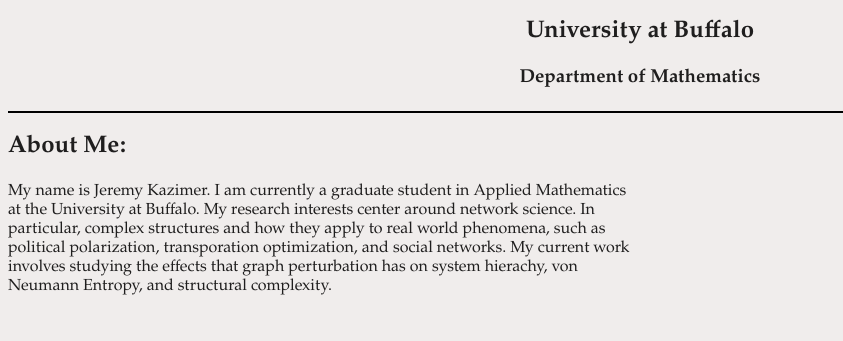
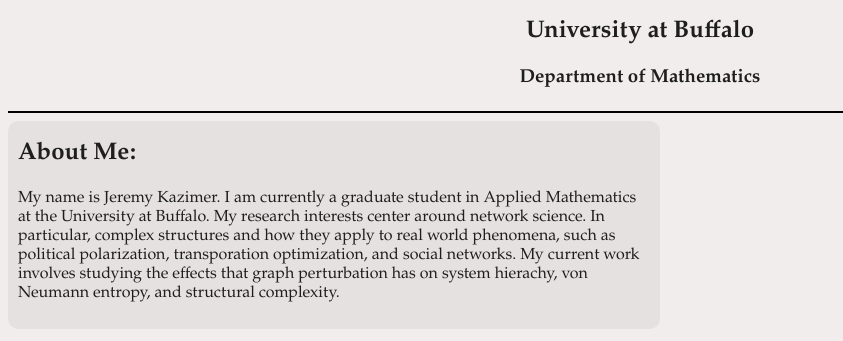
Before and after one commit to k-z-m-r/k-z-m-r.github.io, a plain HTML site: page index.html in a window 1280 px wide. Shown: the part 49-390 px from the top of the page, without its empty margins (0-843 px from the left). Drawn offline with Linux system fonts and the light colour scheme.

Commit message:
Update index.html

```diff
--- a/index.html
+++ b/index.html
@@ -38,7 +38,18 @@
 
         .box {
             width:50%;
+
             overflow: hidden;
+
+            background-color: rgba(1, 1, 1, 0.05);
+
+            border-radius: 10px;
+
+            padding-left: 10px;
+            padding-right: 10px;
+            padding-bottom: 10px;
+
+            margin-top: 10px;
             }
 
     </STYLE>
@@ -56,13 +67,14 @@
 
         <DIV id = 'aboutme' class = 'box'>
             <h2>About Me:</h2>
+            <!-- To-do: underline about me<hr style = 'float: left; width: 30%; height: 1.5px; padding: 0; margin: 0;'><br> -->
             <p>My name is Jeremy Kazimer.  I am currently a graduate student
                 in Applied Mathematics at the University at Buffalo.  My research
                 interests center around network science.  In particular, complex structures
                 and how they apply to real world phenomena, such as political polarization,
                 transporation optimization, and social networks.  My current work involves
                 studying the effects that graph perturbation has on system hierachy,
-                von Neumann Entropy, and structural complexity.
+                von Neumann entropy, and structural complexity.
             </p>
 
         </DIV>
```
